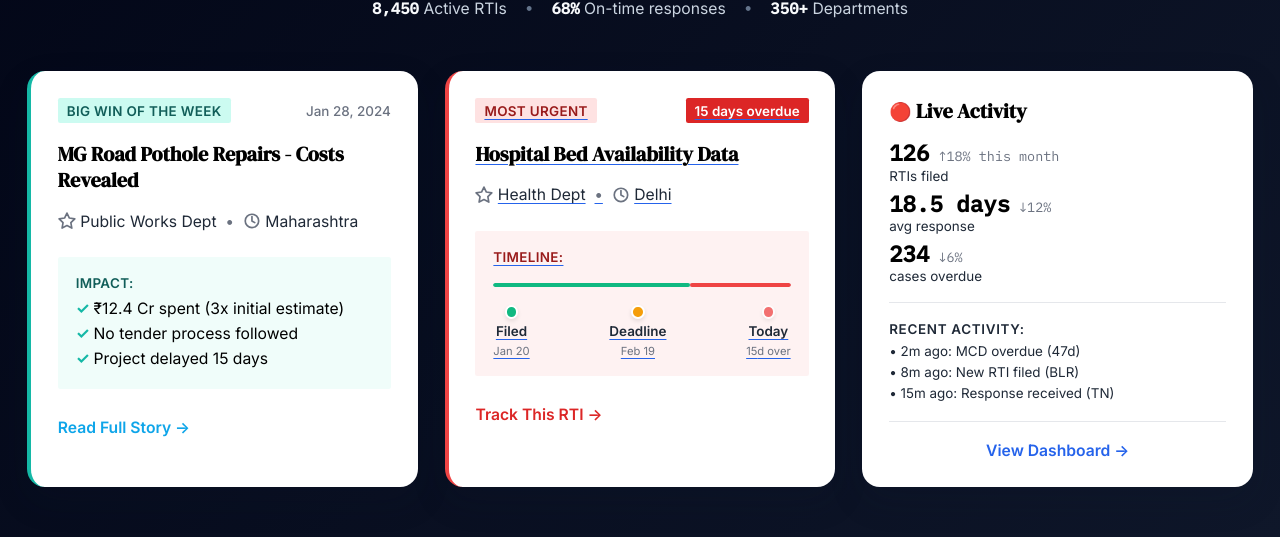
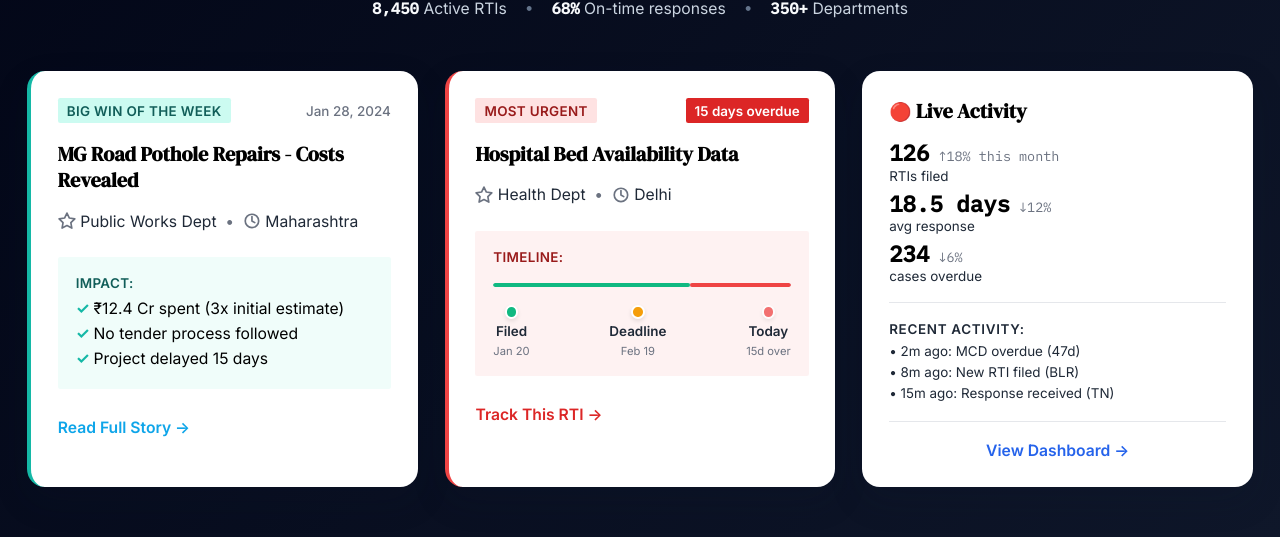
Before and after one commit to Yugantar-NGO/youRTI-UI, a Next.js app: page / in a window 1280 px wide. Shown: the part 254-791 px from the top of the page. Built offline with nearby package versions, Linux system fonts and the light colour scheme.

Commit message:
style(landing): add block display styles for UrgentUnansweredCard link

```diff
--- a/src/components/features/landing/molecules/UrgentUnansweredCard.module.css
+++ b/src/components/features/landing/molecules/UrgentUnansweredCard.module.css
@@ -1,6 +1,9 @@
 /* UrgentUnansweredCard Molecule - Task 2 Redesign */
 
 .card {
+  display: block;
+  text-decoration: none;
+  color: inherit;
   background: var(--color-bg-primary);
   border-left: 4px solid #EF4444;
   border-radius: var(--border-radius-xl);
```
